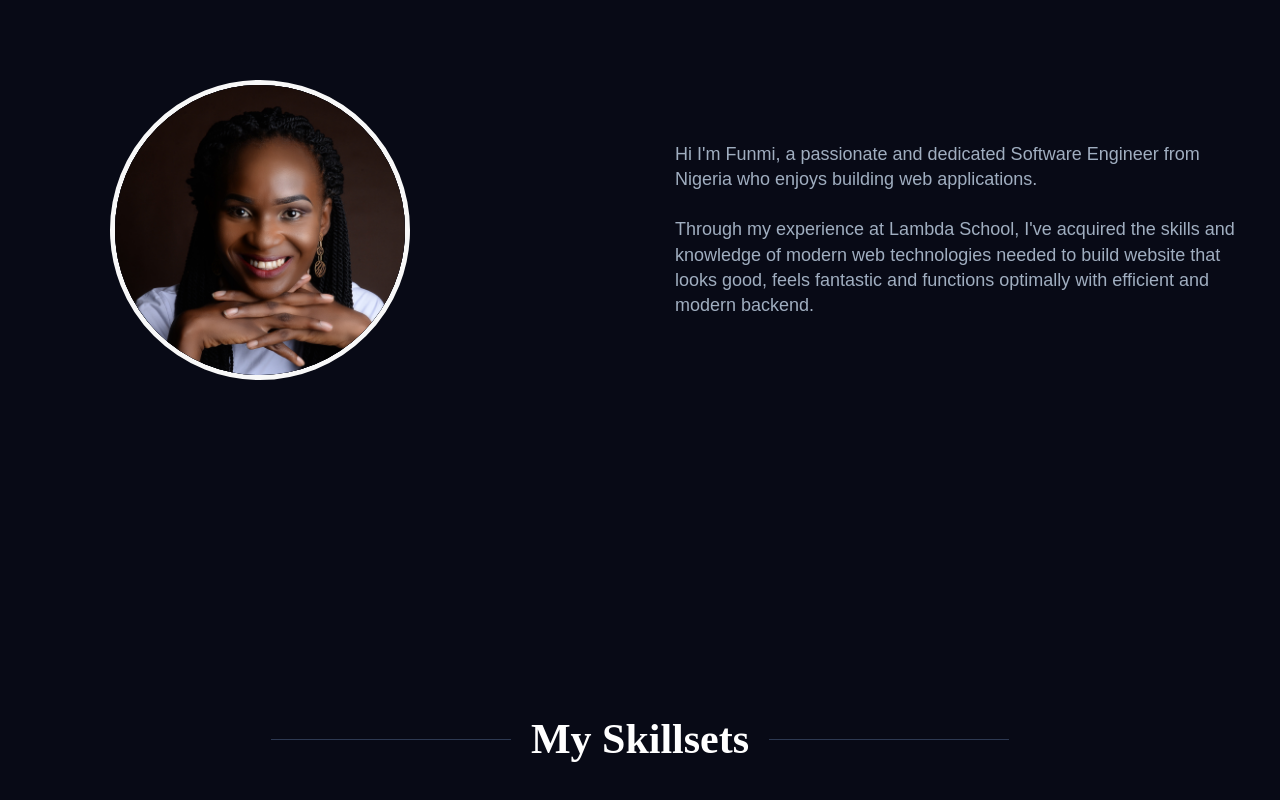
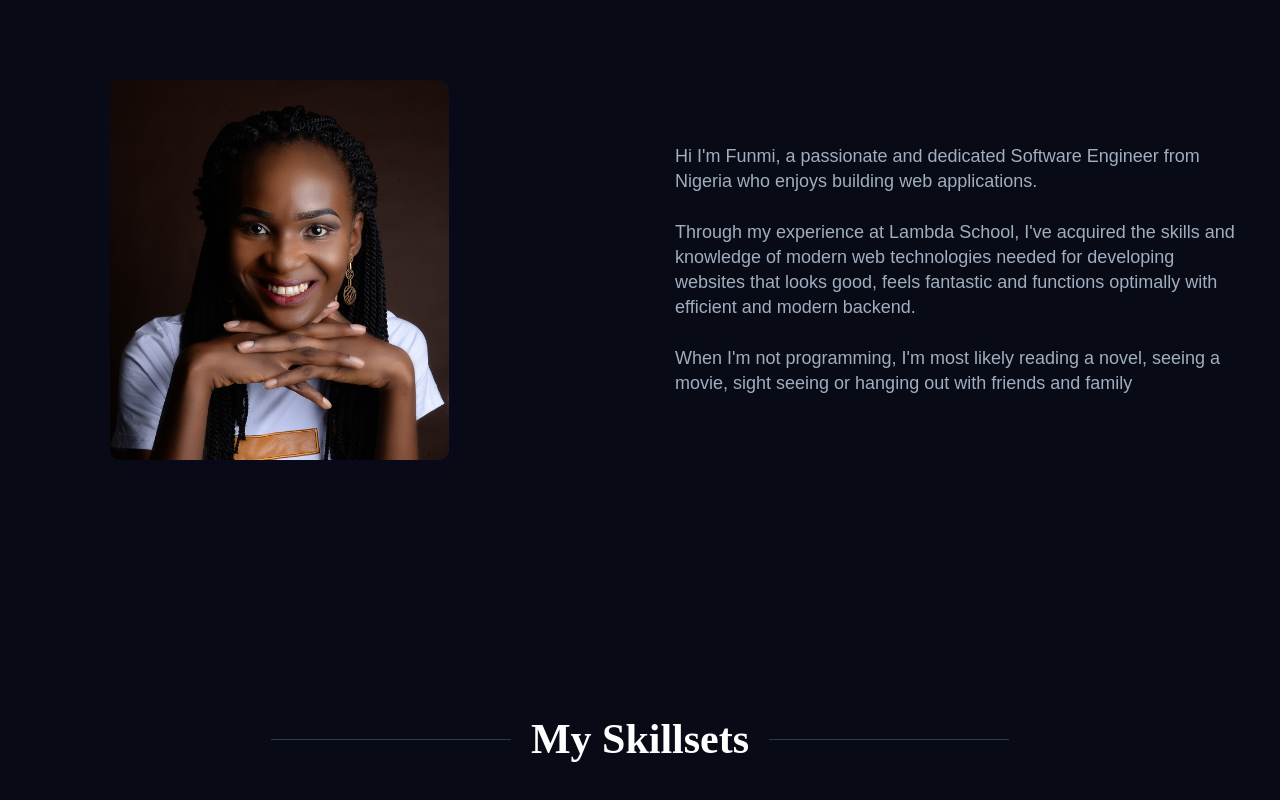
Before and after one commit to Funmi7/portfolio, a React (Create React App) app: page / in a window 1280 px wide. Shown: the part 1032-1832 px from the top of the page. Built offline with nearby package versions, Linux system fonts and the light colour scheme; the HTML template or start-up script is replaced by a standard one.

Commit message:
Edited about me section

```diff
--- a/src/components/AboutMe.js
+++ b/src/components/AboutMe.js
@@ -29,27 +29,28 @@ const AboutMeStyled = styled.div`
     align-items: center;
 
     .imgDiv {
-      width: 30rem;
-      height: 30rem;
-      border-radius: 50%;
+      width: 30%;
+      height: 38rem;
+      border-radius: 1rem;
       border-width: 5px;
-      border-style: solid;
-      border-color: rgb(248, 248, 248);
+      /* border-style: solid; */
+      /* border-color: rgb(248, 248, 248); */
+      box-shadow: 8px 7px 6px -4px #0b0a1d;
       border-image: initial;
       overflow: hidden;
       margin: 0px;
 
-      .imgWrapper {
+      /* .imgWrapper {
         position: relative;
         overflow: hidden;
         width: 100%;
         padding-bottom: 100%;
-      }
+      } */
       img {
         max-width: 100%;
         max-height: 100%;
-        object-fit: cover;
-        object-position: center center;
+        /* object-fit: cover; */
+        /* object-position: center center; */
         transition-delay: 500ms;
       }
     }
@@ -82,9 +83,13 @@ const AboutMe = () => {
           <br></br>
           <br></br>
           Through my experience at Lambda School, I've acquired the skills and
-          knowledge of modern web technologies needed to build website that
-          looks good, feels fantastic and functions optimally with efficient and
-          modern backend.
+          knowledge of modern web technologies needed for developing websites
+          that looks good, feels fantastic and functions optimally with
+          efficient and modern backend.
+          <br></br>
+          <br></br>
+          When I'm not programming, I'm most likely reading a novel, seeing a
+          movie, sight seeing or hanging out with friends and family
         </p>
       </div>
     </AboutMeStyled>
```
